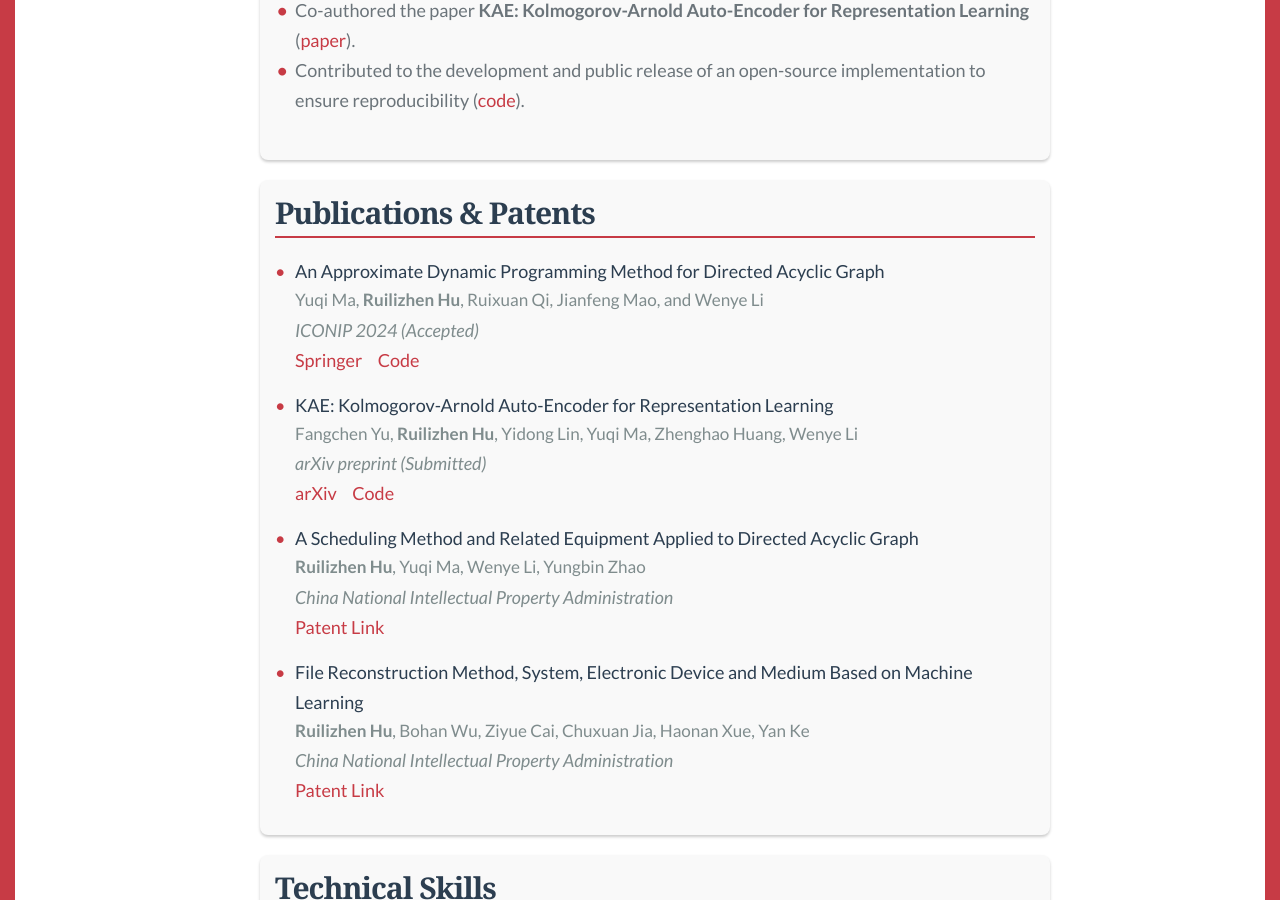
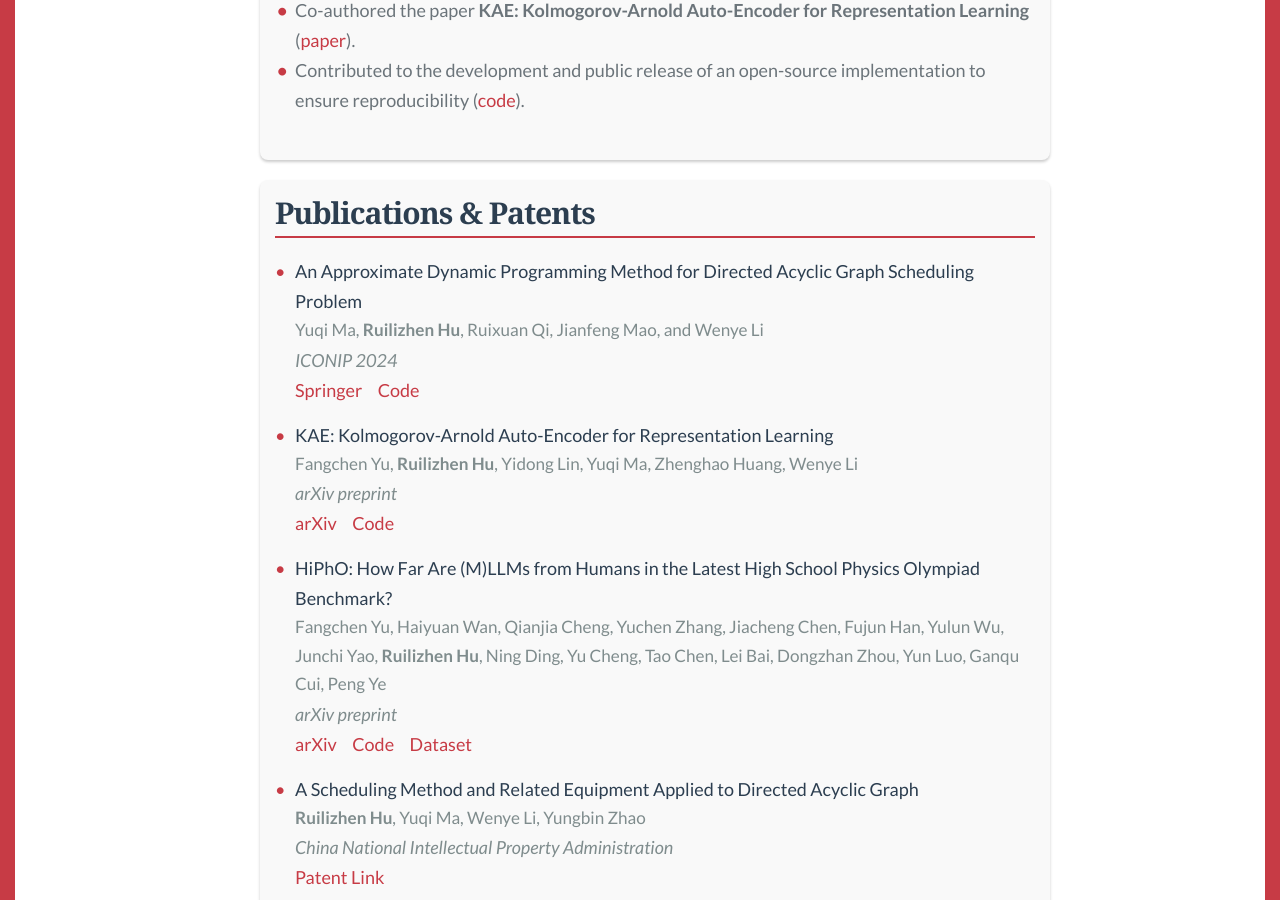
Before and after one commit to HuRuilizhen/HuRuilizhen.github.io, a Jekyll site: the page built from cv.md, in a window 1280 px wide and 900 px high, scrolled down 2567 px. Built offline with Jekyll 4.4.1, drawn with Linux system fonts in a browser that asks for light colours; some web fonts are replaced.

Commit message:
docs(cv): update publications

```diff
--- a/cv.md
+++ b/cv.md
@@ -217,9 +217,9 @@ description: "A CV Page of Author"
     <div class="cv-section">
         <h2>Publications & Patents</h2>
         <div class="publication-item">
-            <div class="publication-title">An Approximate Dynamic Programming Method for Directed Acyclic Graph</div>
+            <div class="publication-title">An Approximate Dynamic Programming Method for Directed Acyclic Graph Scheduling Problem</div>
             <div class="publication-authors">Yuqi Ma, <strong>Ruilizhen Hu</strong>, Ruixuan Qi, Jianfeng Mao, and Wenye Li</div>
-            <div class="publication-venue">ICONIP 2024 (Accepted)</div>
+            <div class="publication-venue">ICONIP 2024</div>
             <div class="publication-links">
                 <a href="https://link.springer.com/chapter/10.1007/978-981-96-6954-7_15">Springer</a>
                 <a href="https://github.com/HuRuilizhen/NN-to-DAG">Code</a>
@@ -228,10 +228,20 @@ description: "A CV Page of Author"
         <div class="publication-item">
             <div class="publication-title">KAE: Kolmogorov-Arnold Auto-Encoder for Representation Learning</div>
             <div class="publication-authors">Fangchen Yu, <strong>Ruilizhen Hu</strong>, Yidong Lin, Yuqi Ma, Zhenghao Huang, Wenye Li</div>
-            <div class="publication-venue">arXiv preprint (Submitted)</div>
+            <div class="publication-venue">arXiv preprint</div>
             <div class="publication-links">
                 <a href="https://arxiv.org/abs/2501.00420">arXiv</a>
                 <a href="https://github.com/SciYu/KAE">Code</a>
+            </div>
+        </div>
+        <div class="publication-item">
+            <div class="publication-title">HiPhO: How Far Are (M)LLMs from Humans in the Latest High School Physics Olympiad Benchmark?</div>
+            <div class="publication-authors">Fangchen Yu, Haiyuan Wan, Qianjia Cheng, Yuchen Zhang, Jiacheng Chen, Fujun Han, Yulun Wu, Junchi Yao, <strong>Ruilizhen Hu</strong>, Ning Ding, Yu Cheng, Tao Chen, Lei Bai, Dongzhan Zhou, Yun Luo, Ganqu Cui, Peng Ye</div>
+            <div class="publication-venue">arXiv preprint</div>
+            <div class="publication-links">
+                <a href="https://arxiv.org/abs/2509.07894">arXiv</a>
+                <a href="https://github.com/SciYu/HiPhO">Code</a>
+                <a href="https://huggingface.co/datasets/SciYu/HiPhO">Dataset</a>
             </div>
         </div>
         <div class="publication-item">
```
